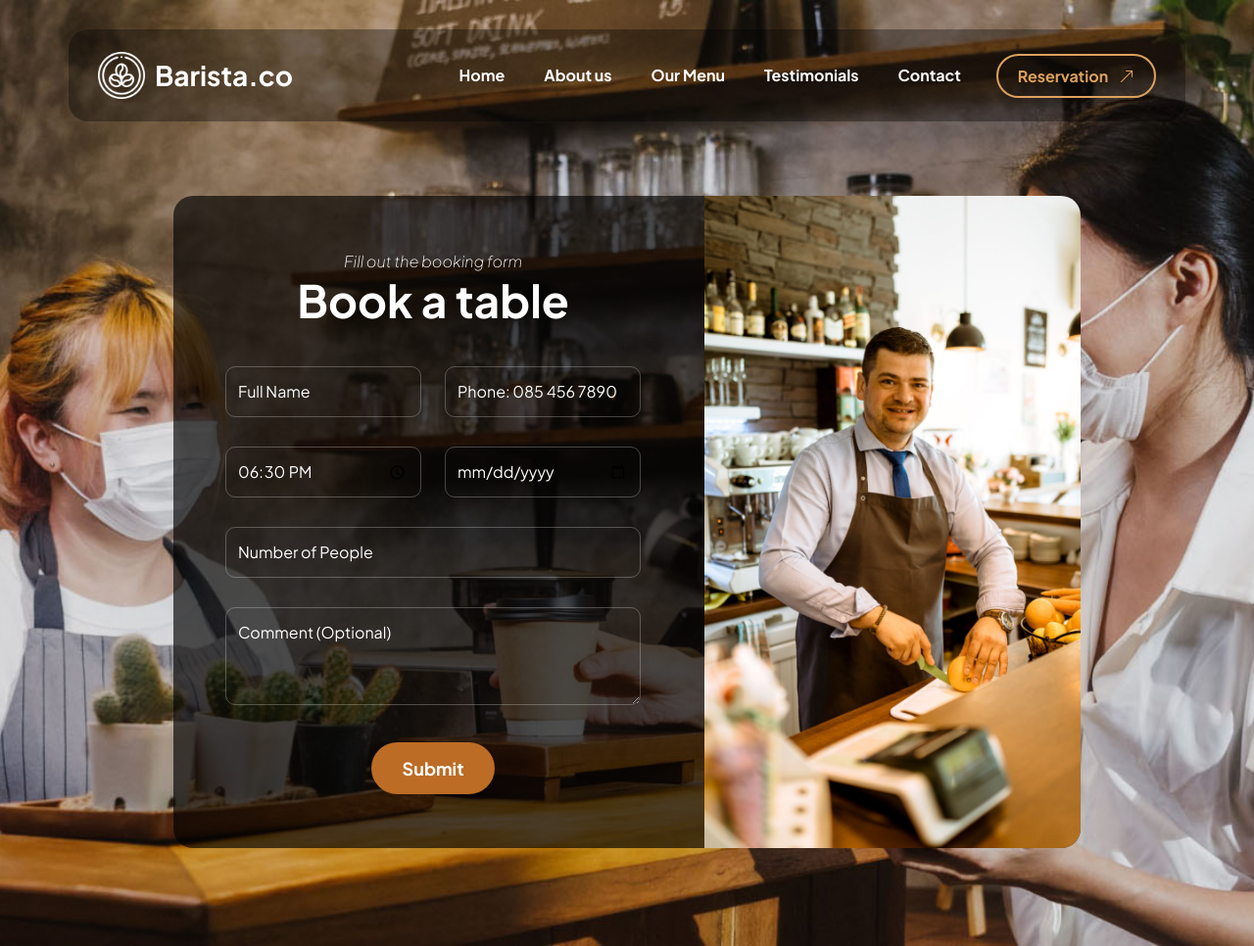
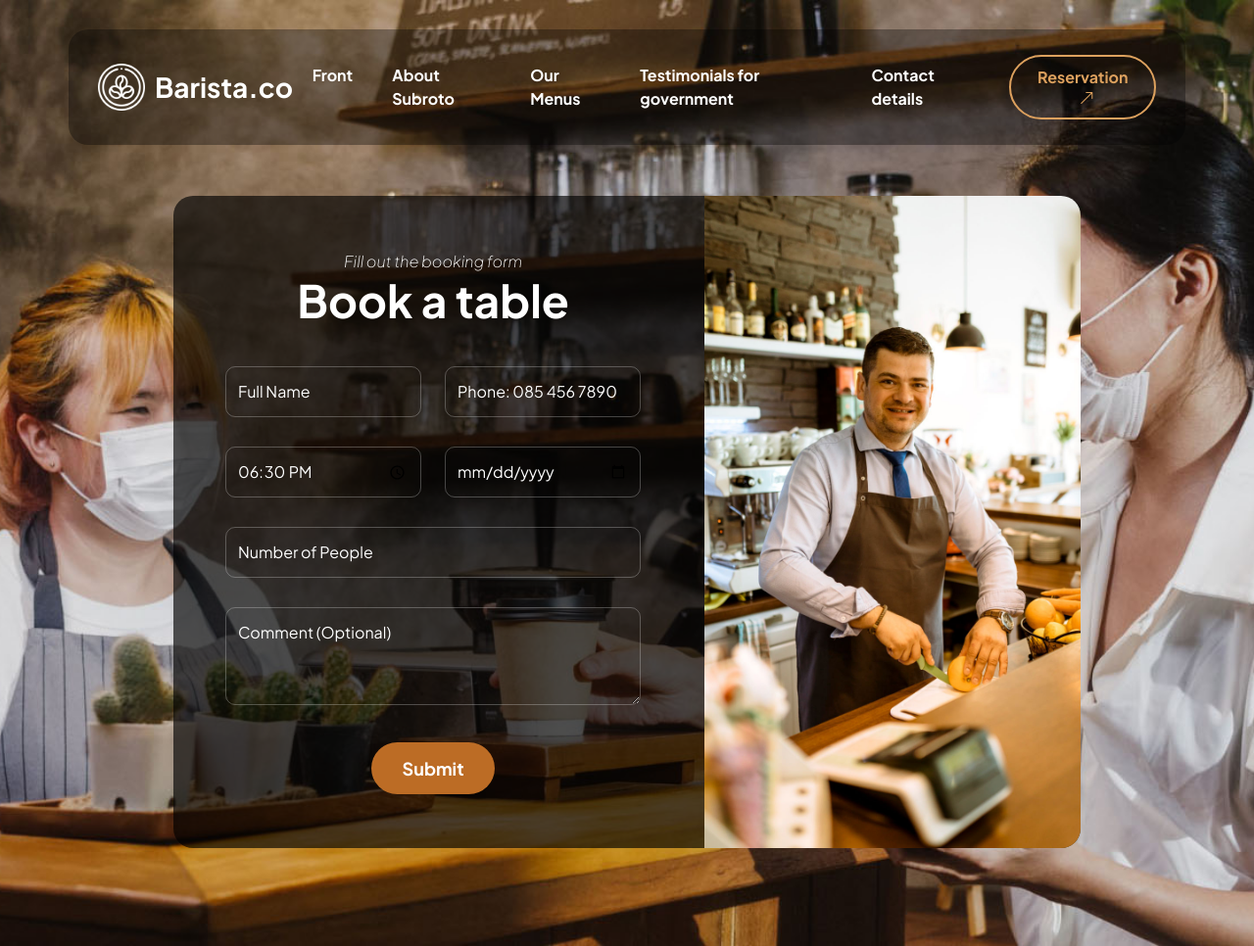
Before and after one commit to subrotosharma/cafe-management, a plain HTML site: page reservation.html in a window 1280 px wide. Shown: the top 966 px of the page at 98% size. Drawn offline with Linux system fonts and the light colour scheme.

Commit message:
test changes

```diff
--- a/reservation.html
+++ b/reservation.html
@@ -51,23 +51,23 @@ Bootstrap 5 HTML CSS Template
                         <div class="collapse navbar-collapse" id="navbarNav">
                             <ul class="navbar-nav ms-lg-auto">
                                 <li class="nav-item">
-                                    <a class="nav-link" href="index.html#section_1">Home</a>
+                                    <a class="nav-link" href="index.html#section_1">Front</a>
                                 </li>
 
                                 <li class="nav-item">
-                                    <a class="nav-link" href="index.html#section_2">About us</a>
+                                    <a class="nav-link" href="index.html#section_2">About Subroto</a>
                                 </li>
 
                                 <li class="nav-item">
-                                    <a class="nav-link" href="index.html#section_3">Our Menu</a>
+                                    <a class="nav-link" href="index.html#section_3">Our Menus</a>
                                 </li>
 
                                 <li class="nav-item">
-                                    <a class="nav-link" href="index.html#section_4">Testimonials</a>
+                                    <a class="nav-link" href="index.html#section_4">Testimonials for government</a>
                                 </li>
 
                                 <li class="nav-item">
-                                    <a class="nav-link" href="index.html#section_5">Contact</a>
+                                    <a class="nav-link" href="index.html#section_5">Contact details</a>
                                 </li>
                             </ul>
 
```
